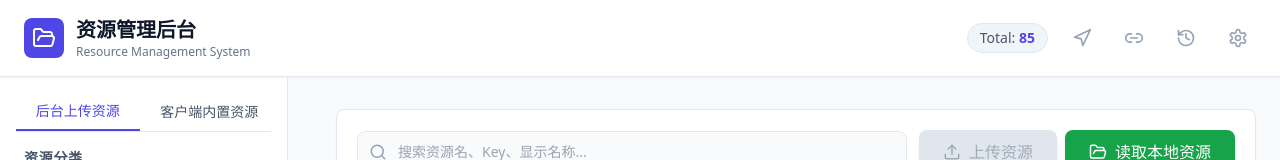
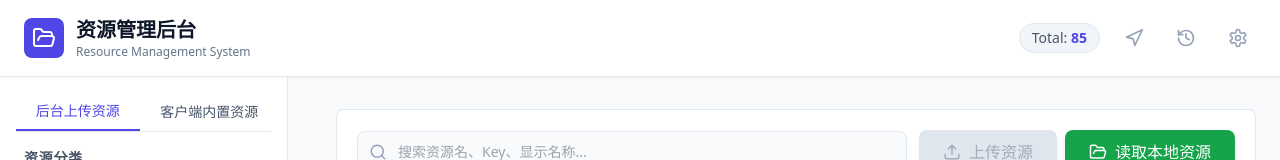
Before and after one commit to kamacheng/source-manager, a React (Vite) app in the folder web/: page / in a window 1280 px wide. Shown: the top 160 px of the page. Built offline with nearby package versions, Linux system fonts and the light colour scheme.

Commit message:
增加全局搜索功能，隐藏引用检测功能

```diff
--- a/web/src/App.jsx
+++ b/web/src/App.jsx
@@ -1669,9 +1669,10 @@ export default function ResourceManager() {
                     <button onClick={() => setIsJumpModalOpen(true)} className="p-2 text-slate-400 hover:text-blue-600 hover:bg-slate-100 rounded-full transition-colors" title="快速跳转到资源">
                         <Navigation size={20} />
                     </button>
-                    <button onClick={checkResourceReferences} disabled={isCheckingRef} className="p-2 text-slate-400 hover:text-amber-600 hover:bg-slate-100 rounded-full transition-colors disabled:opacity-50" title="检查资源引用">
+                    {/* 隐藏检查资源引用按钮 */}
+                    {/* <button onClick={checkResourceReferences} disabled={isCheckingRef} className="p-2 text-slate-400 hover:text-amber-600 hover:bg-slate-100 rounded-full transition-colors disabled:opacity-50" title="检查资源引用">
                         {isCheckingRef ? <Loader size={20} className="animate-spin" /> : <Link2 size={20} />}
-                    </button>
+                    </button> */}
                     <button onClick={() => setShowLogs(!showLogs)} className="p-2 text-slate-400 hover:text-indigo-600 hover:bg-slate-100 rounded-full transition-colors" title="操作日志">
                         <History size={20} />
                     </button>
```
Also changed, not shown: 2 other files (tests, documents, lock files or other folders).
